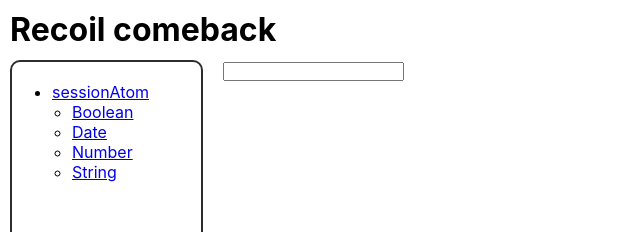
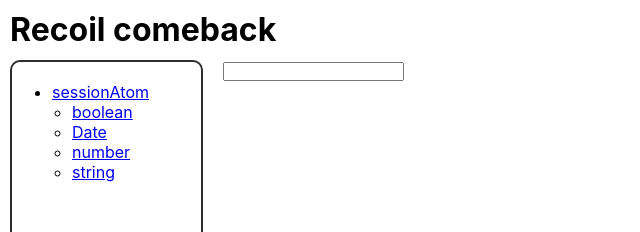
Before and after one commit to mtilda/recoil-comeback, a Next.js app: page / in a window 1280 px wide. Shown: the top 232 px of the page, without its empty margins (0-640 px from the left). Built offline with nearby package versions, Linux system fonts and the light colour scheme.

Commit message:
Improve nav with `NavRoutes`

```diff
--- /dev/null
+++ b/components/NavRoutes.tsx
@@ -0,0 +1,24 @@
+import Link from 'next/link';
+import { FC } from 'react';
+import { Routes } from '../routes';
+
+const NavRoutes: FC<{ routes: Routes }> = ({ routes }) =>
+  typeof routes === 'object'
+    ? (
+      <ul>
+        {Object
+          .values(routes)
+          .map(({ href, label, routes }, index) => (
+            <li key={index}>
+              <Link href={href}>
+                {label}
+              </Link>
+              <NavRoutes routes={routes} />
+            </li>
+          ))
+        }
+      </ul>
+    )
+    : null;
+
+export default NavRoutes;
--- a/pages/_app.tsx
+++ b/pages/_app.tsx
@@ -1,7 +1,7 @@
+import { FC } from 'react';
 import { AppProps  } from 'next/app';
-import Link from 'next/link';
-import { FC } from 'react';
 import { RecoilRoot } from 'recoil';
+import NavRoutes from '../components/NavRoutes';
 import routes from '../routes';
 import '../styles/app.css';
 import '../styles/switch.css';
@@ -16,35 +16,7 @@
 
       <aside className='box'>
         <nav>
-          <ul>
-            <li>
-              <Link href={routes.sessionAtom}>
-                sessionAtom
-              </Link>
-              <ul>
-                <li>
-                  <Link href={routes.sessionAtomBoolean}>
-                    Boolean
-                  </Link>
-                </li>
-                <li>
-                  <Link href={routes.sessionAtomDate}>
-                    Date
-                  </Link>
-                </li>
-                <li>
-                  <Link href={routes.sessionAtomNumber}>
-                    Number
-                  </Link>
-                </li>
-                <li>
-                  <Link href={routes.sessionAtomString}>
-                    String
-                  </Link>
-                </li>
-              </ul>
-            </li>
-          </ul>
+          <NavRoutes routes={routes} />
         </nav>
       </aside>
 
--- a/routes.ts
+++ b/routes.ts
@@ -1,9 +1,34 @@
 const routes = {
-  sessionAtom: '/sessionAtom',
-  sessionAtomBoolean: '/sessionAtom/boolean',
-  sessionAtomDate: '/sessionAtom/Date',
-  sessionAtomNumber: '/sessionAtom/number',
-  sessionAtomString: '/sessionAtom/string',
+  sessionAtom: {
+    href: '/sessionAtom',
+    label: 'sessionAtom',
+    routes: {
+      boolean: {
+        href: '/sessionAtom/boolean',
+        label: 'boolean',
+      },
+      date: {
+        href: '/sessionAtom/Date',
+        label: 'Date',
+      },
+      number: {
+        href: '/sessionAtom/number',
+        label: 'number',
+      },
+      string: {
+        href: '/sessionAtom/string',
+        label: 'string',
+      },
+    },
+  },
 } as const;
 
+export interface Route {
+  href: string;
+  label: string;
+  routes: Routes;
+}
+
+export type Routes = Record<string, Route>;
+
 export default routes;
```
